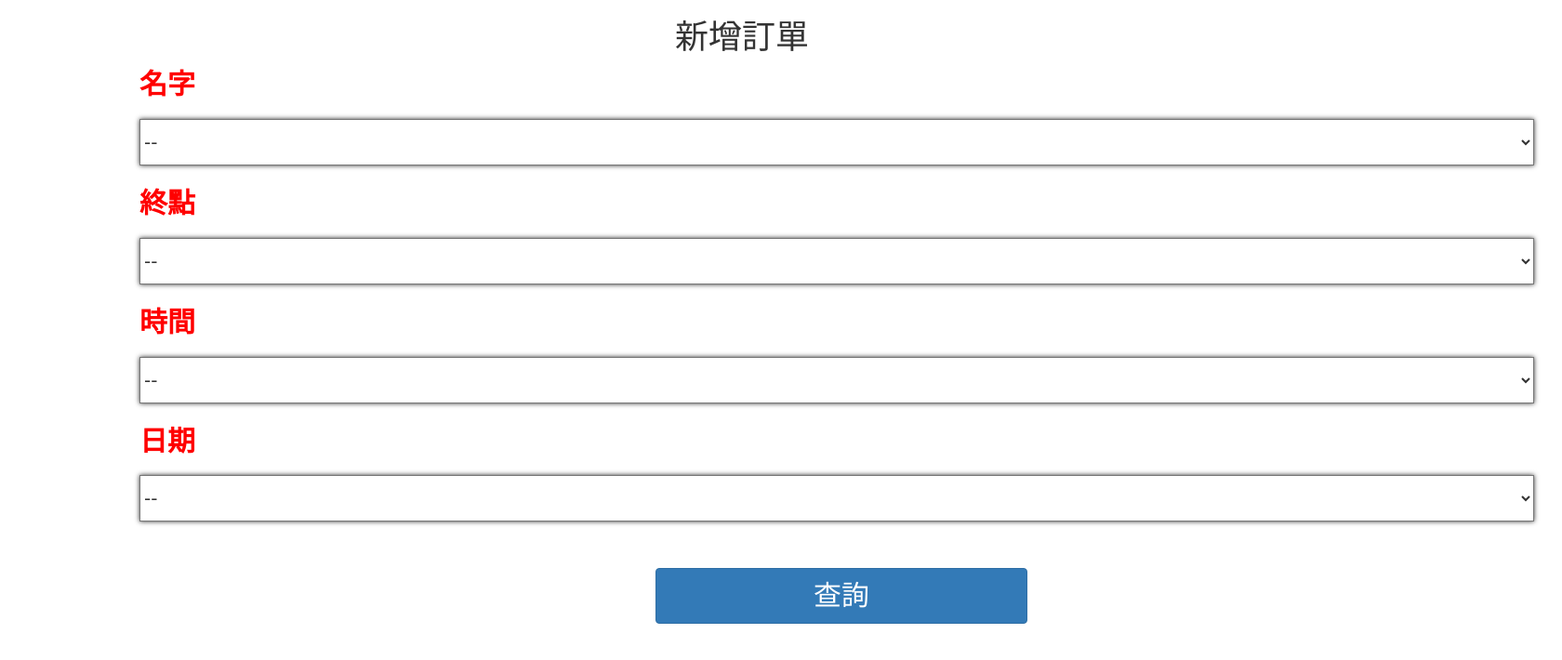
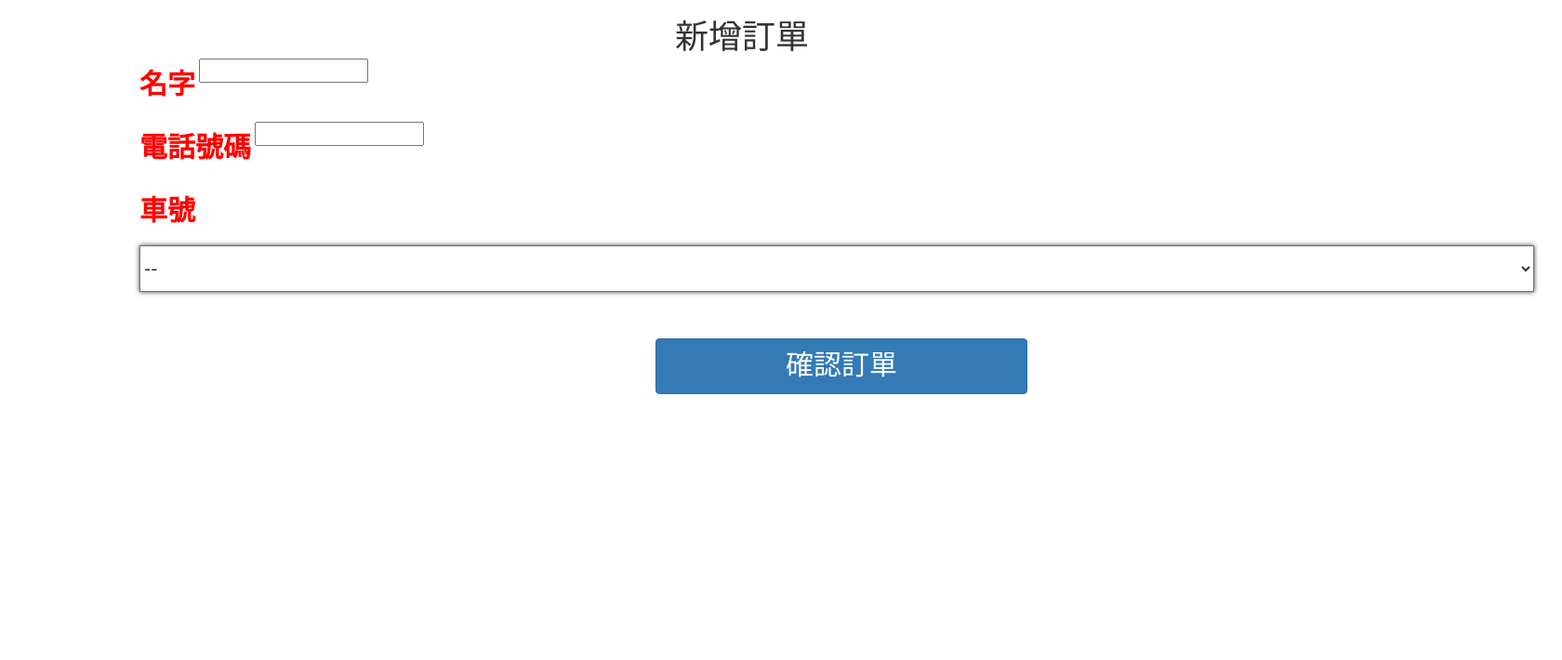
Before and after one commit to nccucs2/DB_project, a Django app: page /menu/new_ticket/ in a window 1680 px wide. Shown: the top 710 px of the page at 93% size. Run offline with Django 3.2, Linux system fonts and the light colour scheme; data that the repository does not hold is empty; parts of the project's set-up code (start-up, migrations or seed data) failed here and were passed over; some libraries are stand-ins or nearby versions.

Commit message:
add ticket function

```diff
--- a/DB_project/mainsite/views.py
+++ b/DB_project/mainsite/views.py
@@ -9,6 +9,7 @@ from django.contrib import messages
 from django.contrib.auth.models import User
 from django.contrib.auth.forms import UserCreationForm
 from mainsite.models import Passenger,Train,Run,Ticket,Station,Seat,Pass
+import random
 # from mainsite.models import student_info
 import string
 def login(request):
@@ -113,8 +114,22 @@ def train_query(request):
     return render(request,'train_query.html',{'station':station})
 
 def new_ticket(request):
-
-    return render(request,'new_ticket.html')
+    if request.POST:
+        try:
+            a = Passenger.objects.get(name=request.user)
+            if a.phone_number!=request.POST['phone_number']:
+                a.phone_number=request.POST['phone_number']
+                a.save()
+        except:
+            Passenger.objects.create(name=request.user,phone_number=request.POST['phone_number'])
+        train=Run.objects.get(run_id=request.POST['train_id'])
+        seat=Seat.objects.filter(train_id=train.train_id,booked=True)
+        random_num=random.randint(0,len(seat))
+        Ticket.objects.create(passenger=seat[random_num],name=request.POST['username'],run_id=Run.objects.get(run_id=request.POST['train_id']),id_phone_num=Passenger.objects.get(name=request.user))
+        seat[random_num].booked=False
+        seat[random_num].save()
+    runs = Run.objects.all()
+    return render(request,'new_ticket.html',{'runs':runs})
 
 def query_ticket(request):
     return render(request,'query_ticket.html')
--- a/DB_project/templates/new_ticket.html
+++ b/DB_project/templates/new_ticket.html
@@ -66,38 +66,18 @@
 
     <form name="query_train" method='POST'>
       {% csrf_token %}
-      <label class='start' for='start' name='start'>名字</label>
-      <select name="start">
+      <label class='username' for='username'>名字</label>
+      <input type="text"name='username'><br></br>
+      <label class='phone_number' for='phone_number'>電話號碼</label>
+      <input type="text"  name="phone_number"><br></br>
+      <label class='train_id' for='train_id'>車號</label>
+      <select name="train_id">
         <option>--</option>
-        {% for i in station %}
-        {{i.name}}
-　       <option>{{i.name}}</option>
-          {% endfor %}
-        </select>
-      <label class='finish' for='finish' name=finish>終點</label>
-      <select name="finish">
-        <option>--</option>
-        {% for i in station %}
-        {{i.name}}
-    　   <option>{{i.name}}</option>
+        {% for i in runs %}
+    　   <option>{{i.run_id}}</option>
           {% endfor %}
     </select>
-    <label class='time' for='time'>時間</label>
-    <select name="time">
-      <option>--</option>
-      <option>08:00:00</option>
-      <option>12:00:00</option>
-      <option>16:00:00</option>
-      <option>20:00:00</option>
-      </select>
-    <label class='date' for='date'>日期</label>
-    <select name="date">
-      <option>--</option>
-  　   <option>2018-06-28</option>
-       <option>2018-06-29</option>
-       <option>2018-06-30</option>
-  </select>
-      <button type="submit" class="btn btn-primary" style="font-size:30px;">查詢</button>
+      <button type="submit" class="btn btn-primary" style="font-size:30px;">確認訂單</button>
   </form>
 
 
```
Also changed, not shown: DB_project/mainsite/models.py (+14 -11 lines).
